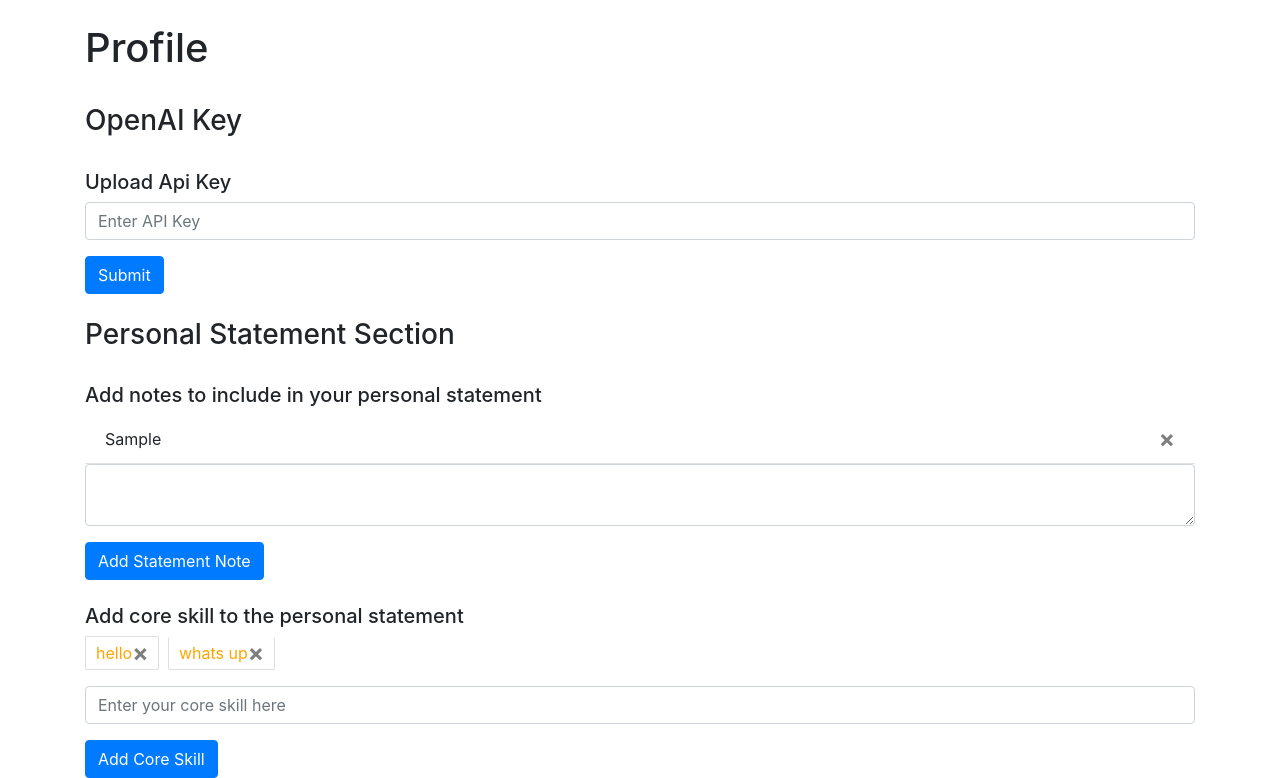
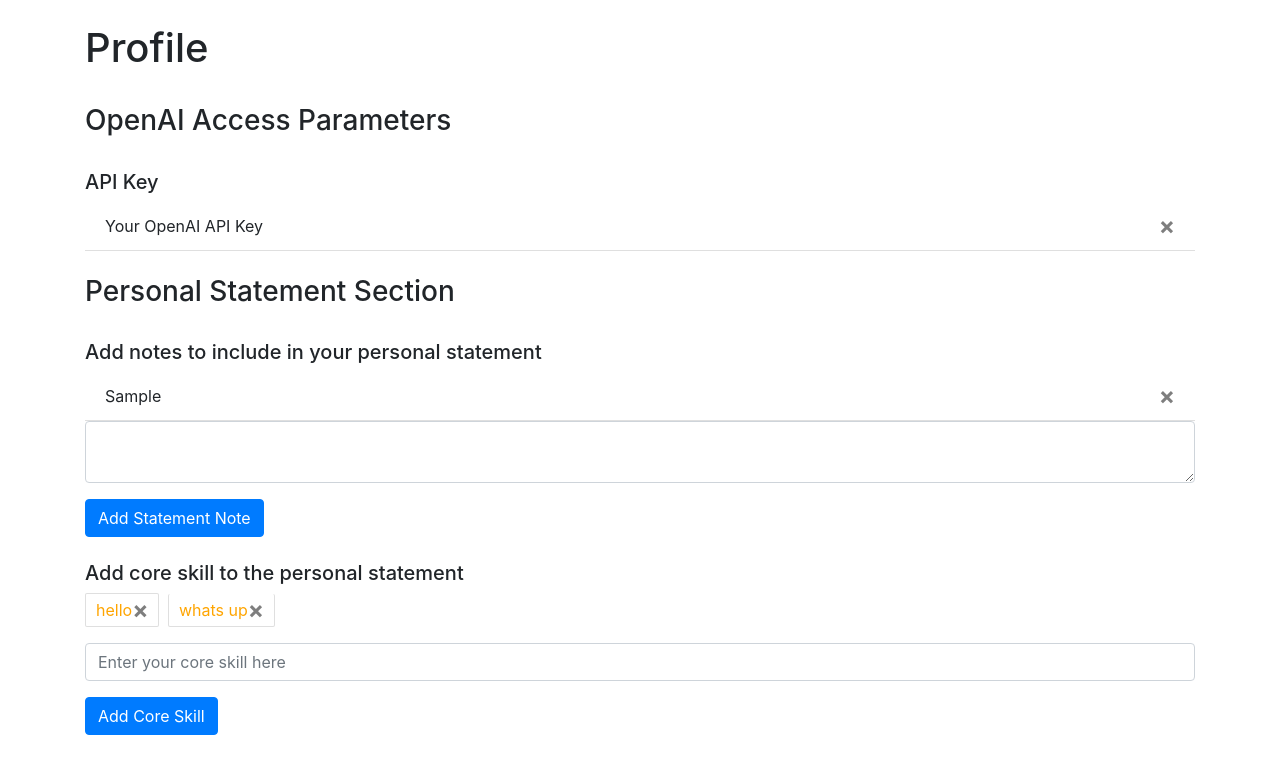
Before and after one commit to toppy007/covered-flask-python-app, a Flask app: page / in a window 1280 px wide. Shown: the part 56-834 px from the top of the page. After the commit the page ends 791 px from the top, so only its background shows below. Run offline with Flask 3, Linux system fonts and the light colour scheme; a user stored in the database is signed in; tables that the repository leaves empty hold one stand-in row (values such as "Sample post"); some libraries are stand-ins or nearby versions.

Commit message:
API frountend added delete api key

```diff
--- a/website/templates/base.html
+++ b/website/templates/base.html
@@ -28,6 +28,7 @@
       /* Style for newly added tags */
       .bootstrap-tagsinput .tag {
         background-color: orange;
+        padding: 4px 10px;
         color: white;
         margin-right: 2px; /* Add some spacing between tags */
       }
@@ -130,6 +131,15 @@
               window.location.href = "/";
             });
           }
+
+          function deleteApiKey(api_keyId) {
+            fetch("/delete-api_key", {
+              method: "POST",
+              body: JSON.stringify({ api_keyId: api_keyId }),
+            }).then((_res) => {
+              window.location.href = "/";
+            });
+          }
         </script>
 
       {% endblock %}
--- a/website/templates/home.html
+++ b/website/templates/home.html
@@ -3,18 +3,36 @@
     <br />
     <h1 align="left">Profile</h1>
     <br />
-    <h3 align="left">OpenAI Key</h3>
+    <h3 align="left">OpenAI Access Parameters</h3>
     <br />
+
+    {% if not user.api_keys %}
     <form method="POST">
       <h5 align="left">Upload Api Key</h5>
       <div class="form-group">
-        <input type="password" class="form-control" id="api_key" name="api_key" placeholder="Enter API Key"/>
+        <input type="text" class="form-control" id="api_key" name="api_key" placeholder="Enter API Key"/>
       </div>
       <button type="submit" class="btn btn-primary">Submit</button>
     </form>
+    {% else %}
+    <h5 align="left">API Key</h5>
+    <ul class="list-group list-group-flush" id="notes">
+      {% for api_key in user.api_keys %}
+      <li class="list-group-item">
+        Your OpenAI API Key {# Add your custom text here #}
+        <button type="button" class="close" onClick="deleteApiKey({{ api_key.id }})">
+          <span aria-hidden="true">&times;</span>
+        </button>
+      </li>
+      {% endfor %}
+    </ul>
+    {% endif %}
+
     <br />
+
     <h3 align="left">Personal Statement Section</h3>
     <br />
+
     <h5 align="left">Add notes to include in your personal statement</h5>
     <ul class="list-group list-group-flush" id="notes">
       {% for note in user.notes %}
--- a/website/views.py
+++ b/website/views.py
@@ -68,3 +68,15 @@
             db.session.commit()
 
     return jsonify({})
+
+@views.route('/delete-api_key', methods=['POST'])
+def delete_api_key():
+    api_key = json.loads(request.data)
+    api_keyId = api_key['api_keyId']
+    api_key = OpenAiApiKey.query.get(api_keyId)
+    if api_key:
+        if api_key.user_id == current_user.id:
+            db.session.delete(api_key)
+            db.session.commit()
+
+    return jsonify({})
```
Also changed, not shown: instance/database.db.
